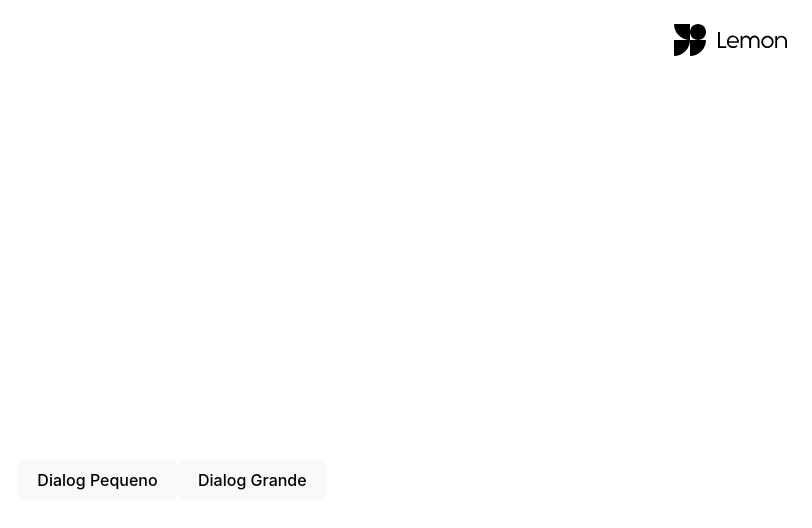
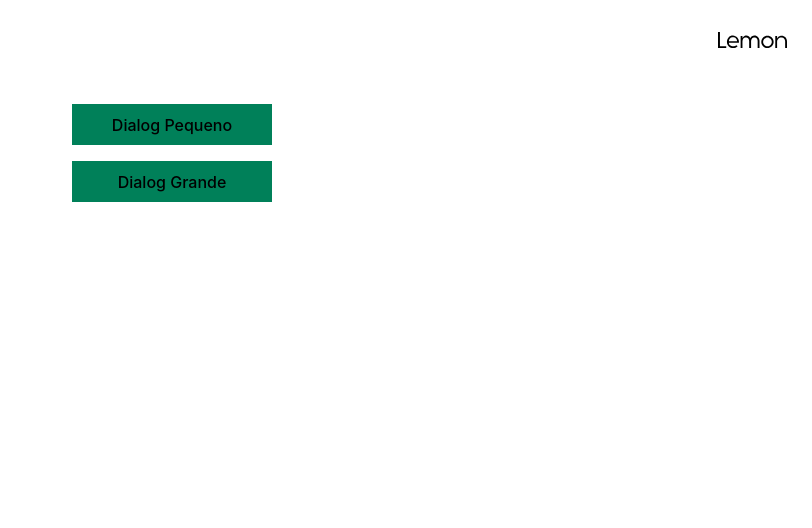
Before and after one commit to dvxme/lemon-lemon, a React (Vite) app: page / in a window 1280 px wide. Shown: the top 528 px of the page, without its empty margins (468-1280 px from the left). Built offline with nearby package versions, Linux system fonts and the light colour scheme.

Commit message:
feat(scenes) - Add proper styling for scenes

```diff
--- a/src/App.tsx
+++ b/src/App.tsx
@@ -5,13 +5,21 @@ import {
   useState,
 } from 'react'
 import { SmallDialogScene } from 'scenes/SmallDialogScene'
-import { singleChildCentered } from 'utils/styles'
 import { SceneHeader } from 'scenes/components/header/SceneHeader'
+import { SceneBody } from 'scenes/components/body/SceneBody'
+import { Button } from 'components/button/Button'
+import { css } from '@emotion/react'
 
 
 enum SceneName {
   SmallDialog = 'small-dialog',
   BigDialog = 'big-dialog',
+}
+
+const styles = {
+  buttonDistance: css({
+    height: '16px',
+  }),
 }
 
 export const App: FunctionComponentWithoutProps = () => {
@@ -38,22 +46,21 @@ export const App: FunctionComponentWithoutProps = () => {
         <>
           <SceneHeader />
 
-          <div
-            css={[singleChildCentered, {
-              height: '100%',
-            }]}
-          >
-            <button
+          <SceneBody>
+            <Button
               onClick={onClickSelectScene(SceneName.SmallDialog)}
             >
               {'Dialog Pequeno'}
-            </button>
-            <button
+            </Button>
+
+            <div css={styles.buttonDistance} />
+
+            <Button
               onClick={onClickSelectScene(SceneName.BigDialog)}
             >
               {'Dialog Grande'}
-            </button>
-          </div>
+            </Button>
+          </SceneBody>
         </>
       )
   }
--- /dev/null
+++ b/src/components/button/Button.tsx
@@ -0,0 +1,31 @@
+import { FunctionComponent } from 'types/FunctionComponent'
+import {
+  css,
+  jsx,
+} from '@emotion/react'
+import { singleChildCentered } from 'utils/styles'
+import { Colors } from 'utils/Colors'
+
+
+const styles = {
+  button: css({
+    ...singleChildCentered,
+    backgroundColor: Colors.LemonGreen,
+    minWidth: '200px',
+    borderRadius: 0,
+  }),
+}
+
+type Tag = jsx.JSX.IntrinsicElements
+export type ButtonProps =
+  Tag['button']
+  & Required<Pick<Tag['button'], 'onClick'>>
+
+export const Button: FunctionComponent<ButtonProps> = ({
+  css,
+  ...buttonProps
+}) =>
+  <button
+    {...buttonProps}
+    css={[styles.button, css]}
+  />
--- a/src/components/button/IconButton.tsx
+++ b/src/components/button/IconButton.tsx
@@ -1,7 +1,7 @@
 import { FunctionComponent } from 'types/FunctionComponent'
 import {
   css,
-  SerializedStyles,
+  jsx,
 } from '@emotion/react'
 import {
   circleOf,
@@ -21,14 +21,13 @@ const styles = {
   }),
 }
 
-type Tag = JSX.IntrinsicElements
+type Tag = jsx.JSX.IntrinsicElements
 type IconButtonProps =
   Tag['button']
   & Required<Pick<Tag['button'], 'onClick'>>
   & Required<Pick<Tag['img'], 'src' | 'alt'>>
   & {
-    css?: SerializedStyles
-    imgCss?: SerializedStyles
+    imgCss?: Tag['img']['css']
   }
 
 export const IconButton: FunctionComponent<IconButtonProps> = ({
--- a/src/index.css
+++ b/src/index.css
@@ -71,4 +71,6 @@ button:focus-visible {
 #root {
   align-self: stretch;
   flex: 1;
+  display: flex;
+  flex-direction: column;
 }
--- a/src/scenes/BigDialogScene.tsx
+++ b/src/scenes/BigDialogScene.tsx
@@ -1,11 +1,12 @@
 import { FunctionComponent } from 'types/FunctionComponent'
 import { Dialog } from 'components/dialog/Dialog'
 import { useVisibility } from 'hooks/useVisibility'
-import { singleChildCentered } from 'utils/styles'
 import bigImage from 'assets/big.jpg'
 import { css } from '@emotion/react'
 import { SceneHeader } from 'scenes/components/header/SceneHeader'
 import { DialogSceneProps } from 'scenes/types/DialogSceneProps'
+import { SceneBody } from 'scenes/components/body/SceneBody'
+import { Button } from 'components/button/Button'
 
 
 const styles = {
@@ -23,19 +24,16 @@ export const BigDialogScene: FunctionComponent<DialogSceneProps> = ({
     <>
       <SceneHeader onBackClick={onBackClick} />
 
-      <div
-        css={[singleChildCentered, {
-          height: '100%',
-        }]}
-      >
-        <button
+      <SceneBody>
+        <Button
           onClick={dialogVisibility.show}
         >
-          {'Clica vai'}
-        </button>
-      </div>
+          {'Abrir Dialog Grande'}
+        </Button>
+      </SceneBody>
+
       <Dialog
-        title={'Título Grande'}
+        title={'Título do Grande'}
         closeOnOverlayClick
         isOpen={isDialogVisible}
         onClose={dialogVisibility.hide}
--- a/src/scenes/SmallDialogScene.tsx
+++ b/src/scenes/SmallDialogScene.tsx
@@ -1,9 +1,10 @@
 import { FunctionComponent } from 'types/FunctionComponent'
 import { Dialog } from 'components/dialog/Dialog'
 import { useVisibility } from 'hooks/useVisibility'
-import { singleChildCentered } from 'utils/styles'
 import { SceneHeader } from 'scenes/components/header/SceneHeader'
 import { DialogSceneProps } from 'scenes/types/DialogSceneProps'
+import { SceneBody } from 'scenes/components/body/SceneBody'
+import { Button } from 'components/button/Button'
 
 
 export const SmallDialogScene: FunctionComponent<DialogSceneProps> = ({
@@ -15,19 +16,16 @@ export const SmallDialogScene: FunctionComponent<DialogSceneProps> = ({
     <>
       <SceneHeader onBackClick={onBackClick} />
 
-      <div
-        css={[singleChildCentered, {
-          height: '100%',
-        }]}
-      >
-        <button
+      <SceneBody>
+        <Button
           onClick={dialogVisibility.show}
         >
-          {'Clica vai'}
-        </button>
-      </div>
+          {'Abrir Dialog Pequeno'}
+        </Button>
+      </SceneBody>
+
       <Dialog
-        title={'Título Pequeno'}
+        title={'Título do Pequeno'}
         closeOnOverlayClick
         isOpen={isDialogVisible}
         onClose={dialogVisibility.hide}
--- /dev/null
+++ b/src/scenes/components/body/SceneBody.tsx
@@ -0,0 +1,22 @@
+import { FunctionComponent } from 'types/FunctionComponent'
+import { css } from '@emotion/react'
+import { WithChildren } from 'types/WithChildren'
+
+
+const styles = {
+  body: css({
+    display: 'flex',
+    flexDirection: 'column',
+    justifyContent: 'flex-start',
+    alignItems: 'center',
+    flex: 1,
+    margin: '24px 0 0',
+  }),
+}
+
+export const SceneBody: FunctionComponent<WithChildren> = ({
+  children,
+}) =>
+  <div css={styles.body}>
+    {children}
+  </div>
```
Also changed, not shown: src/assets/logo.svg.
